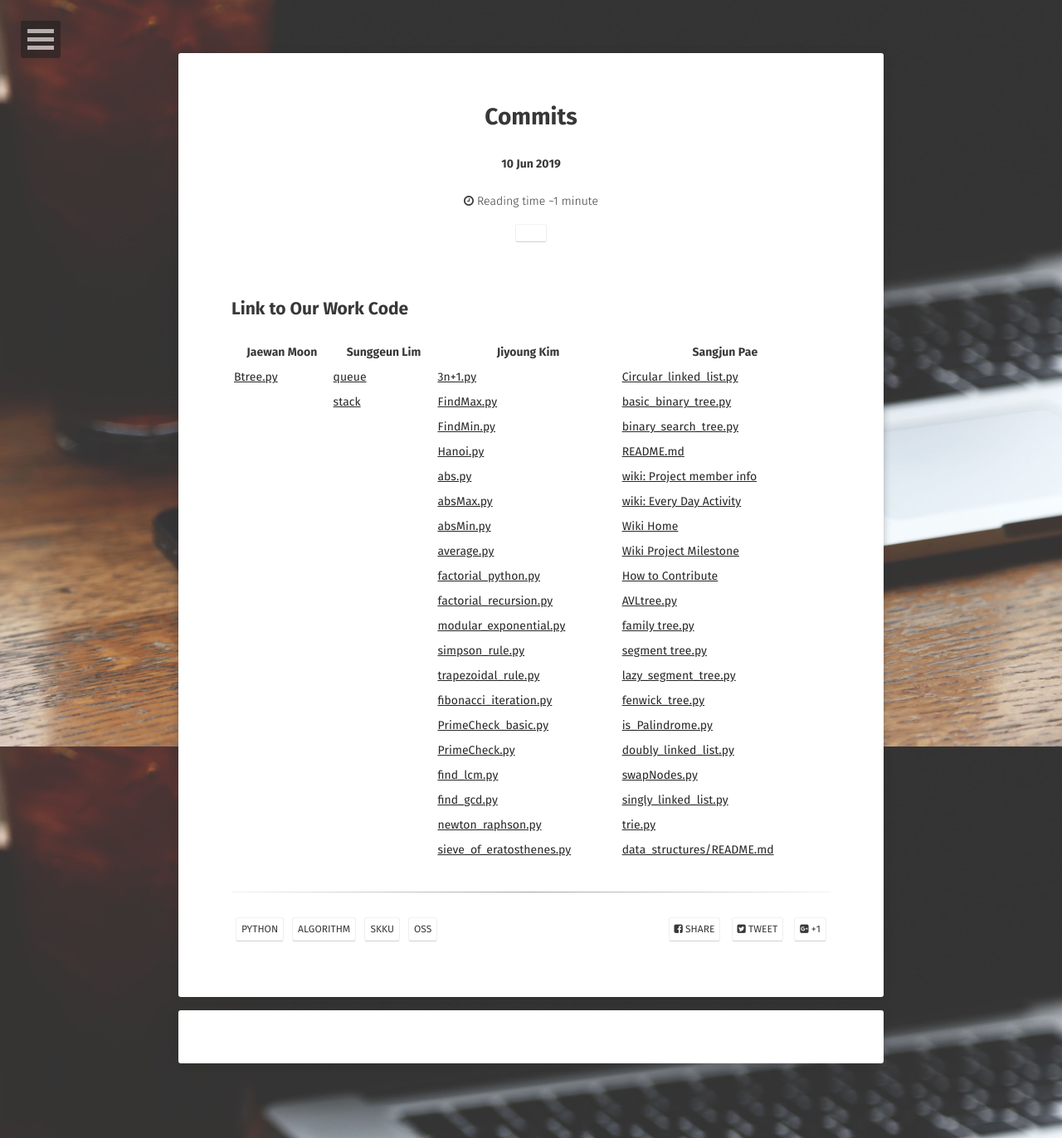
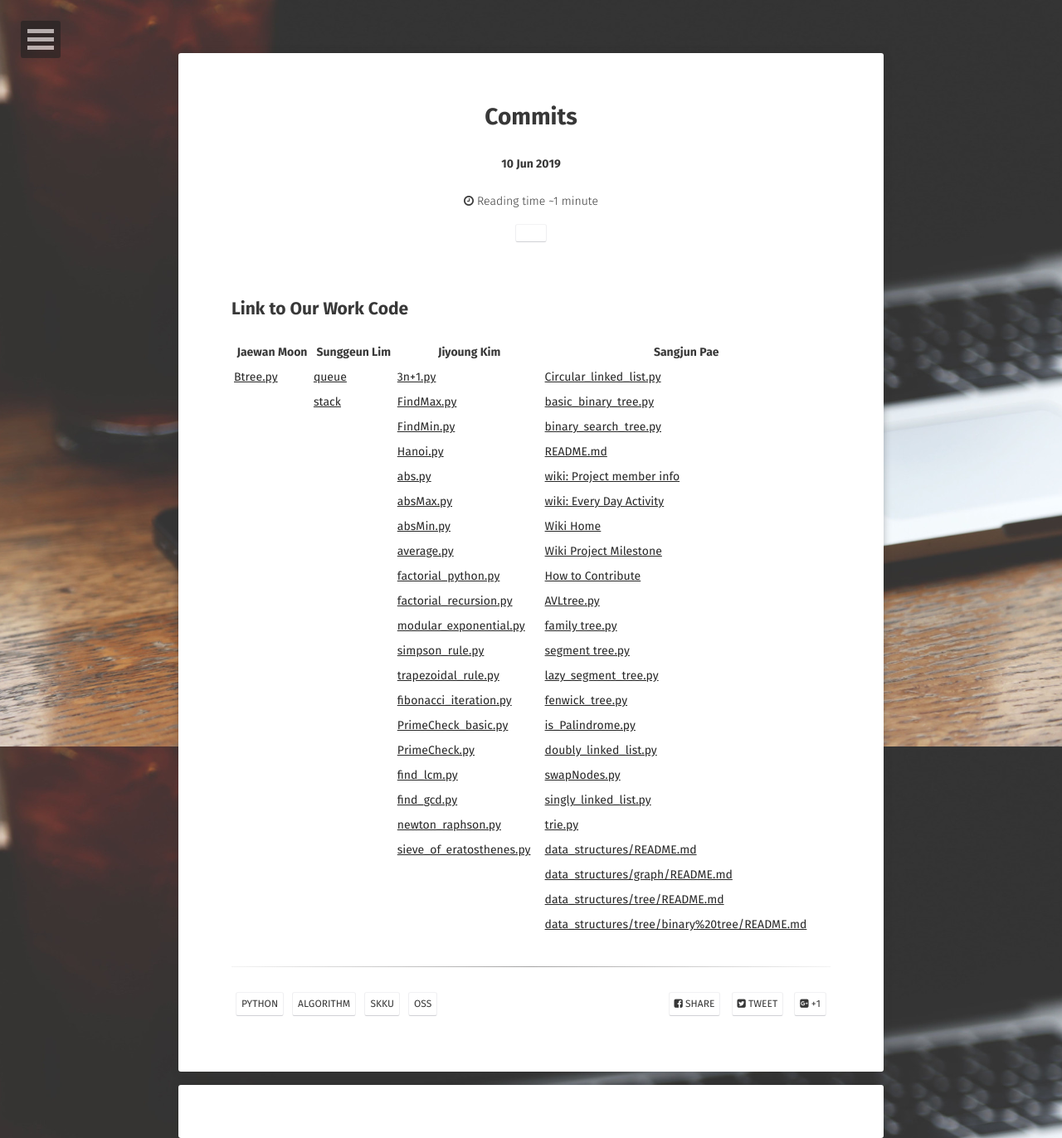
Before and after one commit to 19-1-skku-oss/2019-1-OSS-E5, a Jekyll site: the page built from _posts/2019-06-10-commits.md, in a window 1280 px wide. Shown: the whole page at 83% size. Built offline with Jekyll 4.4.1, drawn with Linux system fonts in a browser that asks for light colours; some web fonts are replaced; comment, search, counter and statistics services are not loaded.

Commit message:
Add commit history

```diff
--- a/_posts/2019-06-10-commits.md
+++ b/_posts/2019-06-10-commits.md
@@ -35,3 +35,6 @@ comments: true
 |||[find_gcd.py](https://github.com/19-1-skku-oss/2019-1-OSS-E5/blob/master/Python/maths_revised/find_gcd.py)|[singly_linked_list.py](https://github.com/19-1-skku-oss/2019-1-OSS-E5/blob/master/Python/data_structures/linked_list/singly_linked_list.py)
 |||[newton_raphson.py](https://github.com/19-1-skku-oss/2019-1-OSS-E5/tree/master/Python/maths)|[trie.py](https://github.com/19-1-skku-oss/2019-1-OSS-E5/blob/master/Python/data_structures/tree/trie.py)
 |||[sieve_of_eratosthenes.py](https://github.com/19-1-skku-oss/2019-1-OSS-E5/blob/master/Python/maths_revised/sieve_of_eratosthenes.py)|[data_structures/README.md](https://github.com/19-1-skku-oss/2019-1-OSS-E5/blob/master/Python/data_structures/README.md)
+||||[data_structures/graph/README.md](https://github.com/19-1-skku-oss/2019-1-OSS-E5/blob/master/Python/data_structures/graph/README.md)
+||||[data_structures/tree/README.md](https://github.com/19-1-skku-oss/2019-1-OSS-E5/blob/master/Python/data_structures/tree/README.md)
+||||[data_structures/tree/binary%20tree/README.md](https://github.com/19-1-skku-oss/2019-1-OSS-E5/blob/master/Python/data_structures/tree/binary%20tree/README.md)
```
